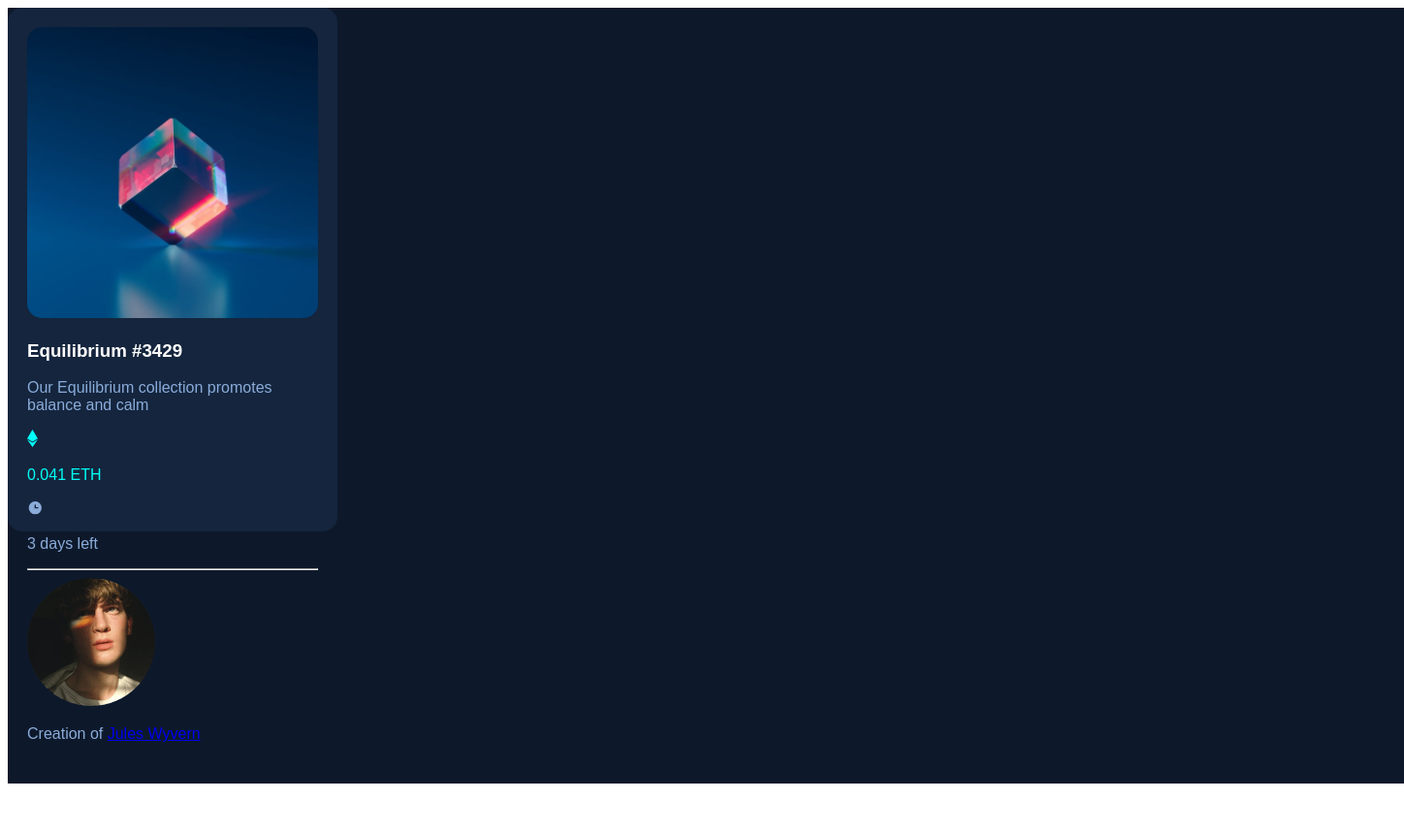
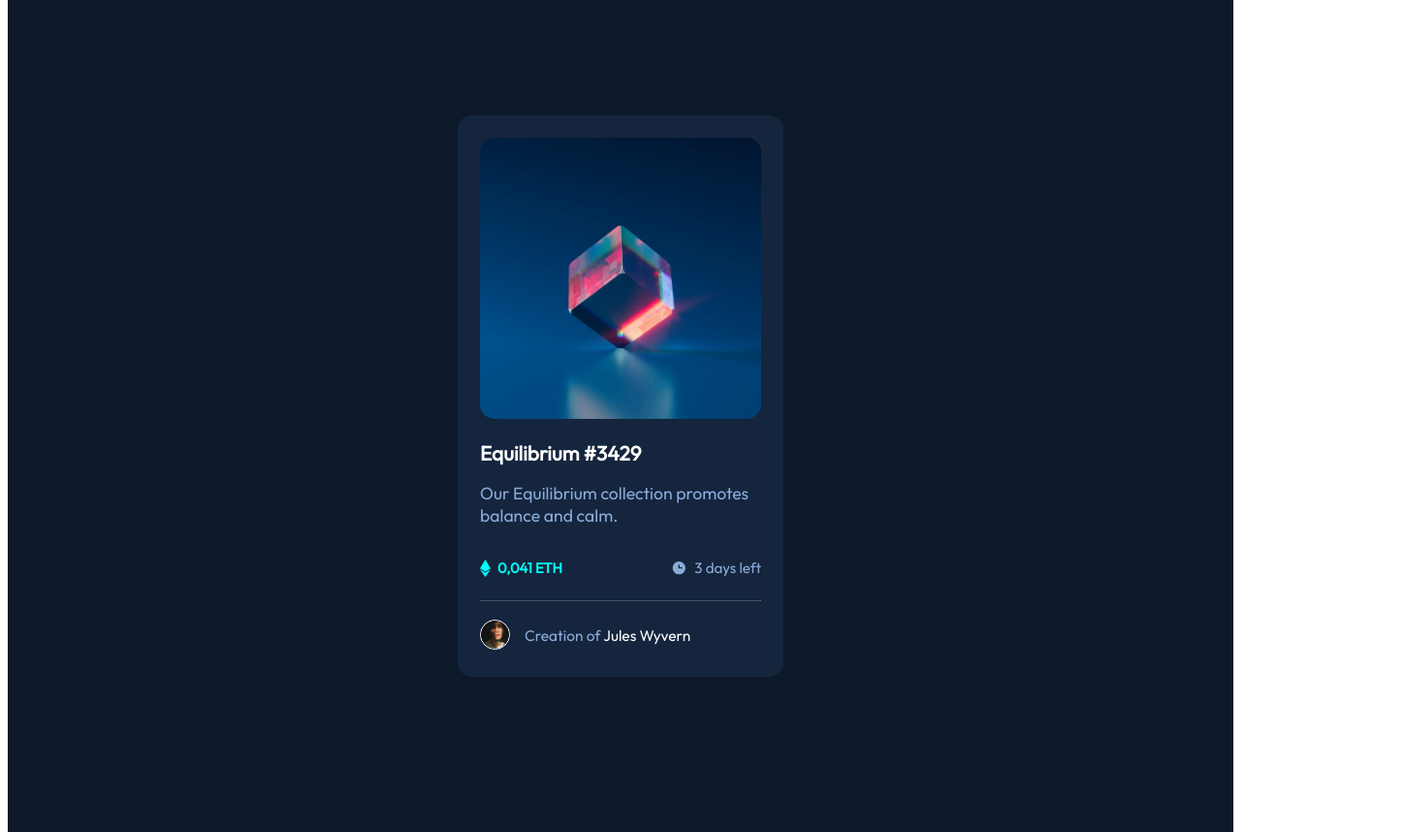
Before and after one commit to wanderstweek/nft-card, a plain HTML site: page index.html in a window 1280 px wide. Shown: the whole page at 97% size, 1448 px wide, since content can reach past the window. Before the commit the page ends 816 px from the top, so only its background shows below. Drawn offline with Linux system fonts and the light colour scheme; a web font is replaced by a local one.

Commit message:
Finished NFT_card project

```diff
--- a/index.html
+++ b/index.html
@@ -5,38 +5,44 @@
   <meta name="viewport" content="width=device-width, initial-scale=1.0">
   <link rel="icon" type="image/png" sizes="32x32" href="./images/favicon-32x32.png">
   <link rel="stylesheet" href="style.css">
-  <link rel="stylesheet" href="https://fonts.google.com/specimen/Outfit">
+
 
   <title>Frontend Mentor | NFT preview card component</title>
 </head>
 <body>
 
 <main>
-    <div class="card">
+  <div class="card-container">
+    <header>
+      <img src="images/image-equilibrium.jpg" alt="multicolor crystal cube on glass">
+      <a href="#"><object class="view-icon" data="images/icon-view.svg"></object></a>
+    </header>
+    <section class="text">
+      <h1><a href="#">Equilibrium #3429</a></h1>
+      <p>Our Equilibrium collection promotes balance and calm.</p>
+    </section>
+    <section class="data">
 
-      <img src="images/image-equilibrium.jpg" alt="" id="cube-image">
-      <h3>Equilibrium #3429</h3>
-      <p id="text">Our Equilibrium collection promotes balance and calm</p>
-      <div class="under-text">
-        <div class="ether">
-          <svg width="11" height="18" xmlns="http://www.w3.org/2000/svg"><path d="M11 10.216 5.5 18 0 10.216l5.5 3.263 5.5-3.262ZM5.5 0l5.496 9.169L5.5 12.43 0 9.17 5.5 0Z" fill="#00FFF8"/></svg>
-          <p id="eth">0.041 ETH</p>
+      <div class="eth">
+        <object class="icon" data="images/icon-ethereum.svg"></object>
+        <p>0,041 ETH</p>
       </div>
-        <div class="days-left">
-          <svg width="17" height="17" xmlns="http://www.w3.org/2000/svg"><path d="M8.305 2.007a6.667 6.667 0 1 0 0 13.334 6.667 6.667 0 0 0 0-13.334Zm2.667 7.334H8.305a.667.667 0 0 1-.667-.667V6.007a.667.667 0 0 1 1.334 0v2h2a.667.667 0 0 1 0 1.334Z" fill="#8BACD9"/></svg>
-          <p id="time">3 days left</p>
+      <div class="days">
+        <object class="icon" data="images/icon-clock.svg"></object>
+        <p>3 days left</p>
       </div>
-      </div> <!-- .under-text -->
+
+
+    </section>
 
     <hr>
 
     <footer>
-        <img src="images/image-avatar.png" alt="">
-        <p>Creation of <a href="#">Jules Wyvern</a></p>
-
+      <img src="images/image-avatar.png" alt="author avatar">
+      <p>Creation of <span><a href="#">Jules Wyvern</a></span></p>
     </footer>
 
-    </div> <!-- .card -->
+  </div>
 </main>
 
 </body>
--- a/style.css
+++ b/style.css
@@ -1,55 +1,117 @@
-main
-{
-  background-color: hsl(217, 54%, 11%);
-  width: 1440px;
-  height: 800px;
+@import url('https://fonts.googleapis.com/css2?family=Outfit&display=swap');
+
+body{
+  font-size: 18px;
+  font-family: 'Outfit', sans-serif;
+  color: hsl(215, 51%, 70%);
+  height: 100vh;
+  display: flex;
+  align-items: center;
   justify-content: center;
-  font-family: 'Outfit', sans-serif;
 }
 
-.card
-{
-  width: 300px;
-  height: 500px;
-  background: hsl(216, 50%, 16%);
-  padding: 20px;
-  border-radius: 15px;
+
+/*==========Typography=========*/
+
+.text h1{
+  color: hsl(0, 0%, 100%);
+  font-size: 1.3rem;
+  font-weight: 600;
+}
+.text p{
+  font-size: 1.1rem;
+}
+.eth p{
+  color: hsl(178, 100%, 50%);
+  font-size: 0.92rem;
+  font-weight: 600;
+}
+.days p{
+  font-size: 0.95rem;
+}
+footer p{
+  font-size: 0.97rem;
+  font-weight: 400;
+}
+footer span{
+  color: hsl(0, 0%, 100%);
+}
+a {
+  text-decoration: none;
+  color: hsl(0, 0%, 100%);
+}
+a:hover{
+  color: hsl(178, 100%, 50%);
+}
+/*=========Layout==========*/
+
+main{
+  background: hsl(217, 54%, 11%);
+  width: 1440px;
+  height: 900px;
+  display: flex;
+  align-items: center;
+  justify-content: center;
 }
 
-#cube-image
-{
+.card-container{
+  background: hsl(216, 50%, 16%);
+  width: 290px;
+  height: 533px;
+  border-radius: 15px;
+  padding: 23px;
+
+}
+header img{
+  border-radius: 15px;
   width: 100%;
-  height:auto;
+}
+.view-icon{
+  background: hsla(178, 100%, 50%, 0.4);
+  padding: 120px;
   border-radius: 15px;
+  position: absolute;
+  top: 38%;
+  left: 50%;
+  transform: translate(-50%,-50%);
+  opacity: 0;
+}
+.view-icon:hover {
+  opacity: 1;
 }
 
-.card h3
-{
-  color: hsl(0, 0%, 100%);
+.data{
+  display: flex;
+  justify-content: space-between;
+}
+.icon{
+  padding-right: 7px;
+}
+.eth{
+  display: flex;
+  align-items: center;
+}
+.days{
+  display: flex;
+  align-items: center;
+}
+
+hr{
+  opacity: .4;
+  border-bottom: hsl(215, 32%, 27%);
+}
+
+footer{
+  display: flex;
+  align-items: center;
+}
+footer img{
+  width: 10%;
+  height: 10%;
+  border-radius: 50%;
+  border: 1px solid hsl(0, 0%, 100%);
 
 }
-
-#text
-{
-  color: hsl(215, 51%, 70%);
-
+footer p{
+  padding: 0 15px;
 }
-
-.ether
-{
-
-}
-#eth
-{
-  color: hsl(178, 100%, 50%);
-}
-
-#time
-{
-  color: hsl(215, 51%, 70%);
-}
-
-footer p
-{
-  color: hsl(215, 51%, 70%);
-}
```
Also changed, not shown: images/screenshot.png (added), 2 other files. Lines whose indentation alone changed are shown as unchanged.
